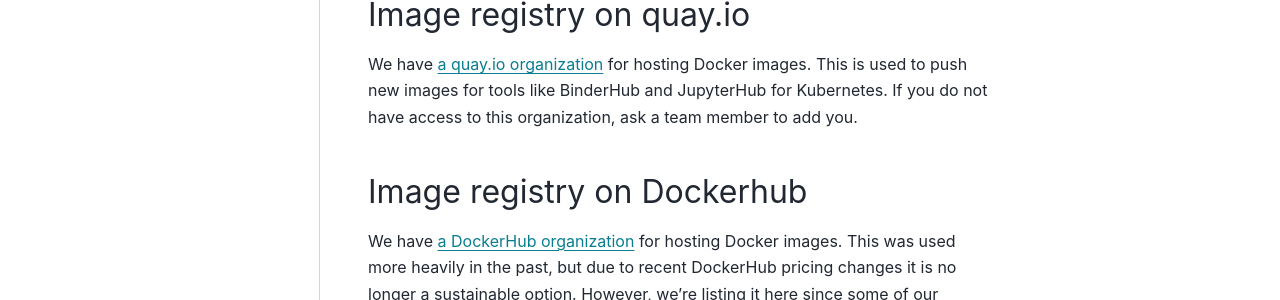
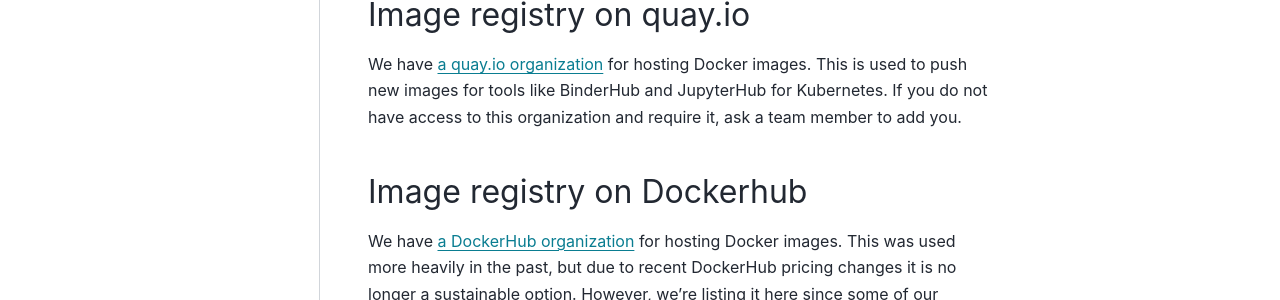
Before and after one commit to jupyterhub/team-compass, a Sphinx documentation site: the page built from docs/team/shared-infrastructure.md, in a window 1280 px wide and 1260 px high. Shown: the part 512-812 px from the top of the window. Built offline with Sphinx 7.4.7 and the PyData theme 0.15.4, drawn with Linux system fonts in a browser that asks for light colours.

Commit message:
Update docs/team/shared-infrastructure.md
Co-authored-by: Simon Li <orpheus+devel@gmail.com>

```diff
--- a/docs/team/shared-infrastructure.md
+++ b/docs/team/shared-infrastructure.md
@@ -12,7 +12,7 @@
 
 We have [a quay.io organization](https://quay.io/organization/jupyterhub) for hosting Docker images.
 This is used to push new images for tools like BinderHub and JupyterHub for Kubernetes.
-If you do not have access to this organization, ask a team member to add you.
+If you do not have access to this organization and require it, ask a team member to add you.
 
 ## Image registry on Dockerhub
 
```
